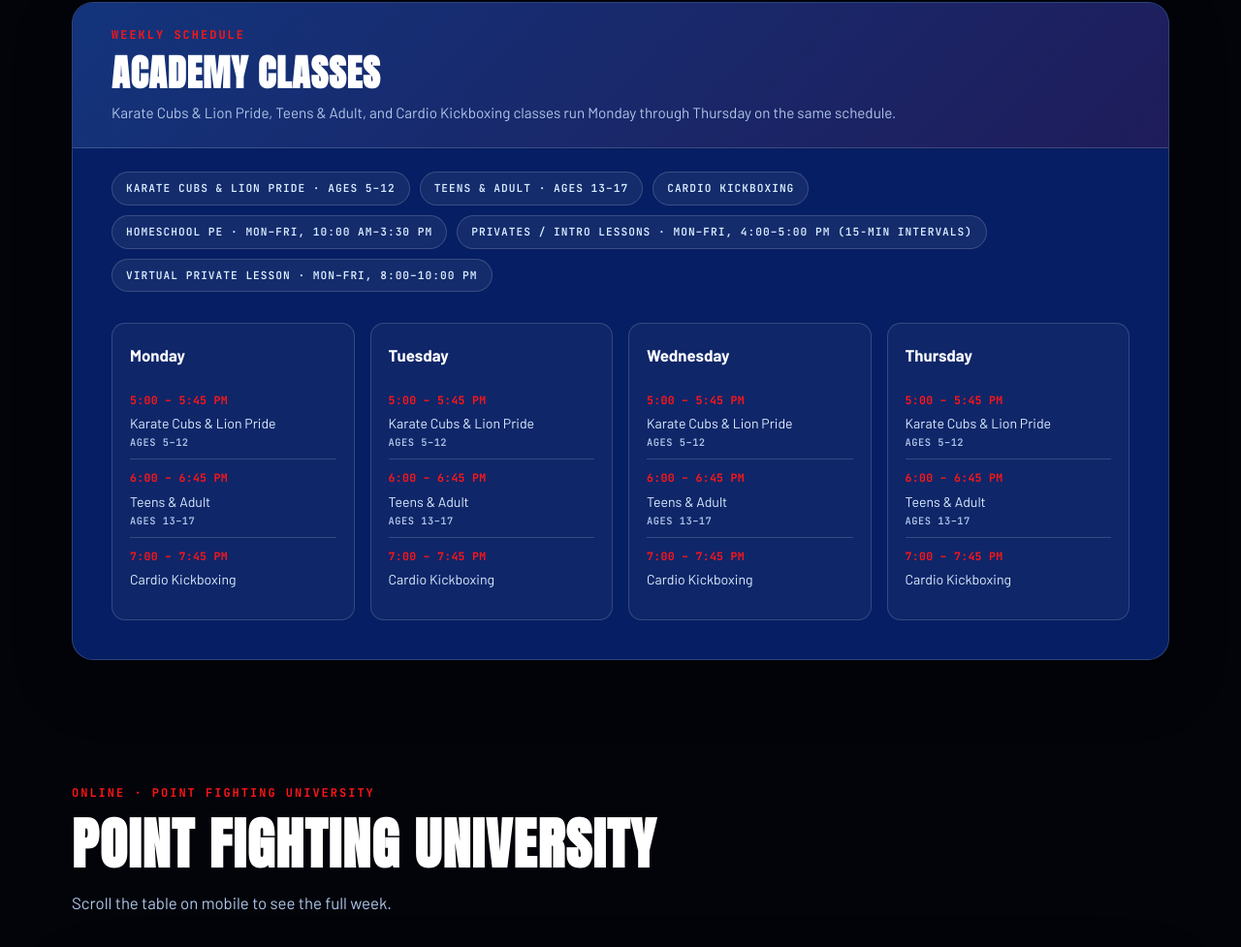
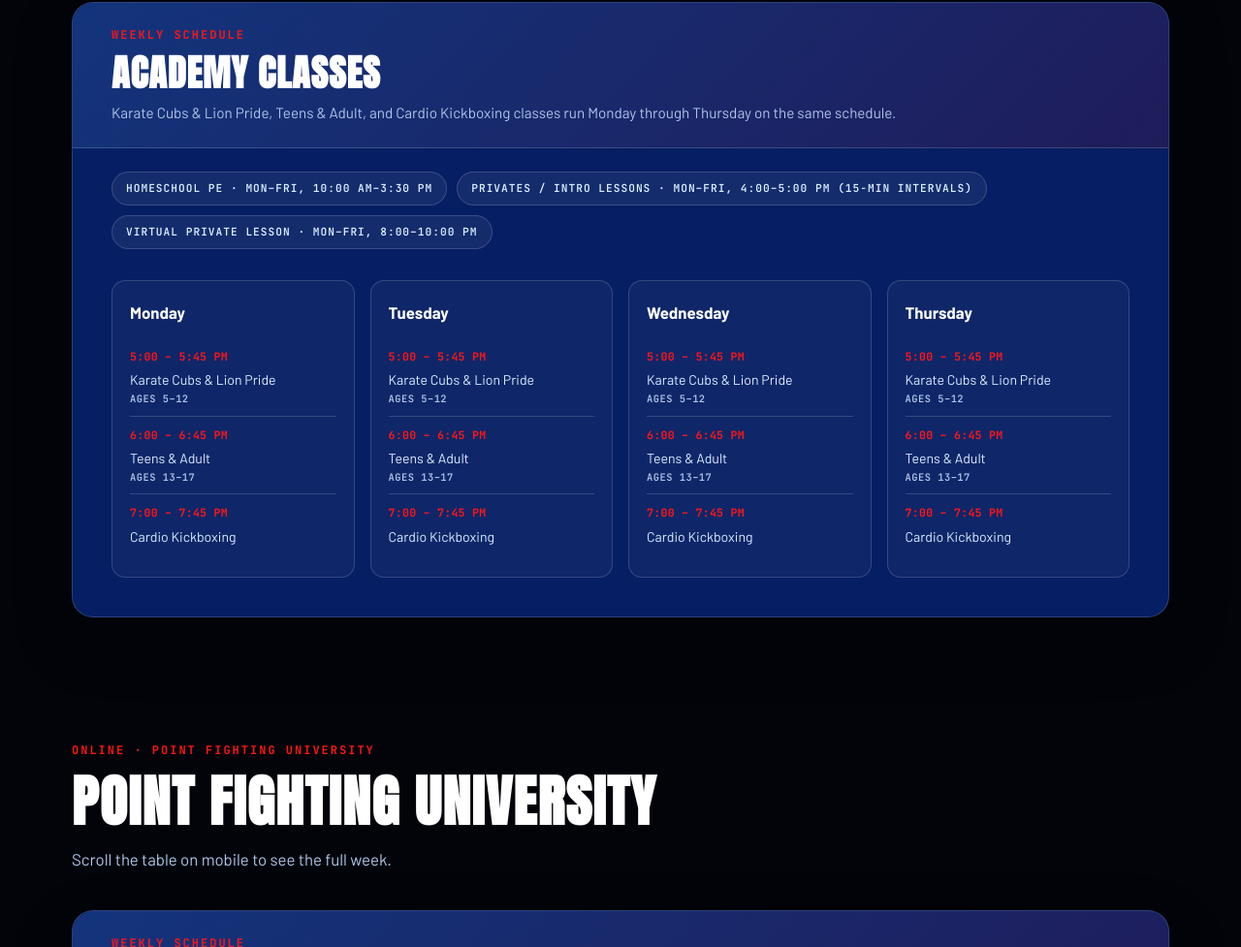
Before and after one commit to pfpkickboxingacademy-cmd/pfp-kickboxing-academy, a plain HTML site: page schedule.html in a window 1280 px wide. Shown: the part 864-1841 px from the top of the page at 97% size. Drawn offline with Linux system fonts and the light colour scheme.

Commit message:
Remove class-name pill row from schedule

```diff
--- a/schedule.html
+++ b/schedule.html
@@ -305,11 +305,6 @@
 
       <div class="schedule-pills">
         <div class="pill-row">
-          <span class="pill">Karate Cubs &amp; Lion Pride · Ages 5&ndash;12</span>
-          <span class="pill">Teens &amp; Adult · Ages 13&ndash;17</span>
-          <span class="pill">Cardio Kickboxing</span>
-        </div>
-        <div class="pill-row">
           <span class="pill">Homeschool PE · Mon&ndash;Fri, 10:00 AM&ndash;3:30 PM</span>
           <span class="pill">Privates / Intro Lessons · Mon&ndash;Fri, 4:00&ndash;5:00 PM (15-min intervals)</span>
           <span class="pill">Virtual Private Lesson · Mon&ndash;Fri, 8:00&ndash;10:00 PM</span>
```
